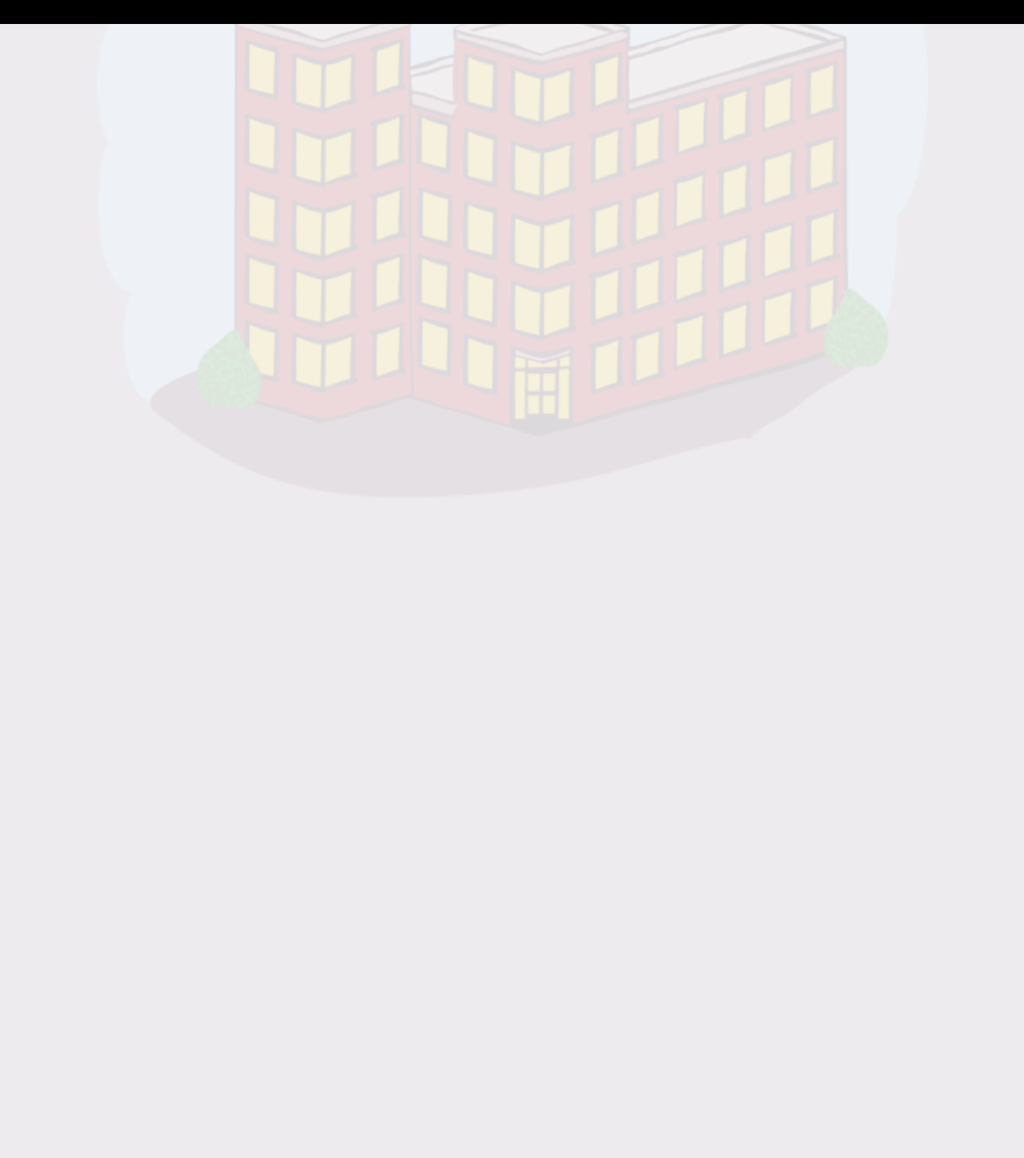
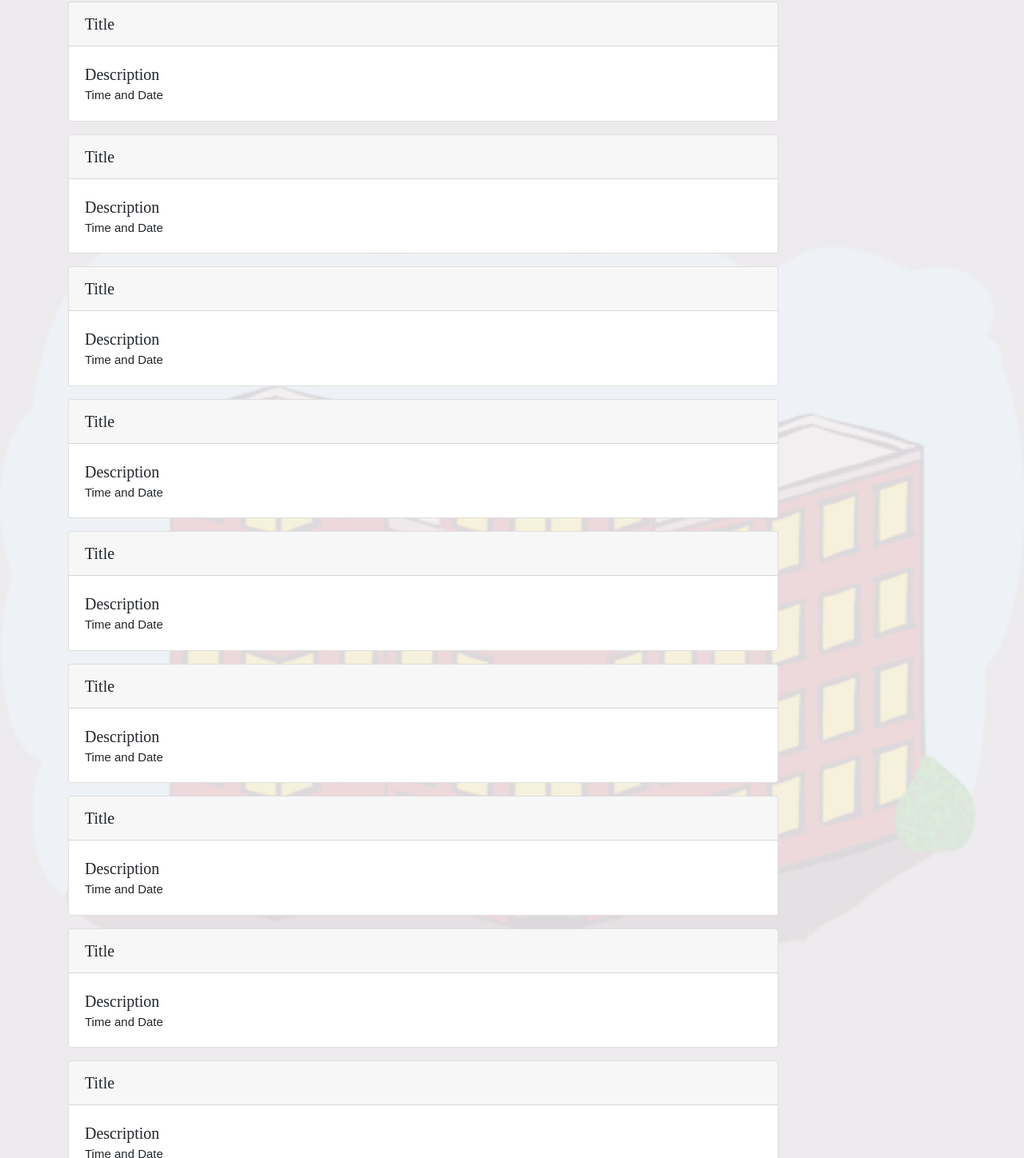
Before and after one commit to RIT3shSapata/WEB_TECH_PROJECT, a React (Create React App) app in the folder frontend/: page /announcement in a window 1280 px wide. Shown: the part 182-1630 px from the top of the page at 80% size. Before the commit the page ends 805 px from the top, so only its background shows below. Built offline with nearby package versions, Linux system fonts and the light colour scheme.

Commit message:
Add files via upload

```diff
--- a/frontend/src/components/announcements.css
+++ b/frontend/src/components/announcements.css
@@ -7,13 +7,15 @@
     padding-bottom: 30px;
     letter-spacing: 5px;
 }
-.column{
-    display: flex;
-    flex-direction: row;
-    padding-left: 40px;
-    flex:1;
-    width: 100%;
-    border:2px solid black;
+.date{
+    font-size: 15px;
+    font-family:'Raleway', sans-serif;
+    text-align: right;
+}
+.description{
+    font-size: 20px;
+    font-family:'Raleway';
+    text-align: left;
 }
 @media (max-width: 800px) {
     .alert {
--- a/frontend/src/components/announcements.js
+++ b/frontend/src/components/announcements.js
@@ -1,32 +1,206 @@
 import React from 'react'
 import './announcements.css';
-function Announcements(){
-    return(
+import { Container, Card } from 'react-bootstrap'
+function Announcements() {
+    return (
         <body>
-            <link rel="stylesheet" href="https://cdn.jsdelivr.net/npm/bootstrap@4.5.3/dist/css/bootstrap.min.css" integrity="sha384-TX8t27EcRE3e/ihU7zmQxVncDAy5uIKz4rEkgIXeMed4M0jlfIDPvg6uqKI2xXr2" crossorigin="anonymous"></link>
+                 <link rel="stylesheet" href="https://maxcdn.bootstrapcdn.com/bootstrap/4.5.0/css/bootstrap.min.css" integrity="sha384-9aIt2nRpC12Uk9gS9baDl411NQApFmC26EwAOH8WgZl5MYYxFfc+NcPb1dKGj7Sk" crossorigin="anonymous"></link>
                 <link rel="preconnect" href="https://fonts.gstatic.com"></link>
-            <link href="https://fonts.googleapis.com/css2?family=Raleway:wght@300&display=swap" rel="stylesheet"></link>
             <div>
                 <div className='justify-content-lg-center'>ANNOUNCEMENTS</div>
-                <div>
-            <div className='column'>
                 </div>
-            <div className='column'>
+                <Container>
+                    <div className="mt-1">
+                    <Card style={{ width: '80%' }}>
+                    <div className="description">
+                        <Card.Header>Title</Card.Header>
                         </div>
-            <div className='column'>
+                        <Card.Body>
+                            <div className="description">
+                <Card.Text>
+                 Description
+                </Card.Text>
                 </div>
-            <div className='column'>
+                <div className="date">
+                <Card.Text>
+                 Time and Date
+                </Card.Text>
                 </div>
-            <div className='column'>
+                </Card.Body>
+                    </Card>
                     </div>
-            <div className='column'>
+                    <div className="mt-3">
+                    <Card style={{ width: '80%' }}>
+                    <div className="description">
+                        <Card.Header>Title</Card.Header>
                         </div>
-            <div className='column'>
+                        <Card.Body>
+                            <div className="description">
+                <Card.Text>
+                 Description
+                </Card.Text>
                 </div>
-            <div className='column'>
+                <div className="date">
+                <Card.Text>
+                 Time and Date
+                </Card.Text>
                 </div>
+                </Card.Body>
+                    </Card>
                     </div>
+                    <div className="mt-3">
+                    <Card style={{ width: '80%' }}>
+                    <div className="description">
+                        <Card.Header>Title</Card.Header>
                         </div>
+                        <Card.Body>
+                            <div className="description">
+                <Card.Text>
+                 Description
+                </Card.Text>
+                </div>
+                <div className="date">
+                <Card.Text>
+                 Time and Date
+                </Card.Text>
+                </div>
+                </Card.Body>
+                    </Card>
+                    </div>
+                    <div className="mt-3">
+                    <Card style={{ width: '80%' }}>
+                    <div className="description">
+                        <Card.Header>Title</Card.Header>
+                        </div>
+                        <Card.Body>
+                            <div className="description">
+                <Card.Text>
+                 Description
+                </Card.Text>
+                </div>
+                <div className="date">
+                <Card.Text>
+                 Time and Date
+                </Card.Text>
+                </div>
+                </Card.Body>
+                    </Card>
+                    </div>
+                    <div className="mt-3">
+                    <Card style={{ width: '80%' }}>
+                    <div className="description">
+                        <Card.Header>Title</Card.Header>
+                        </div>
+                        <Card.Body>
+                            <div className="description">
+                <Card.Text>
+                 Description
+                </Card.Text>
+                </div>
+                <div className="date">
+                <Card.Text>
+                 Time and Date
+                </Card.Text>
+                </div>
+                </Card.Body>
+                    </Card>
+                    </div>
+                    <div className="mt-3">
+                    <Card style={{ width: '80%' }}>
+                    <div className="description">
+                        <Card.Header>Title</Card.Header>
+                        </div>
+                        <Card.Body>
+                            <div className="description">
+                <Card.Text>
+                 Description
+                </Card.Text>
+                </div>
+                <div className="date">
+                <Card.Text>
+                 Time and Date
+                </Card.Text>
+                </div>
+                </Card.Body>
+                    </Card>
+                    </div>
+                    <div className="mt-3">
+                    <Card style={{ width: '80%' }}>
+                    <div className="description">
+                        <Card.Header>Title</Card.Header>
+                        </div>
+                        <Card.Body>
+                            <div className="description">
+                <Card.Text>
+                 Description
+                </Card.Text>
+                </div>
+                <div className="date">
+                <Card.Text>
+                 Time and Date
+                </Card.Text>
+                </div>
+                </Card.Body>
+                    </Card>
+                    </div>
+                    <div className="mt-3">
+                    <Card style={{ width: '80%' }}>
+                    <div className="description">
+                        <Card.Header>Title</Card.Header>
+                        </div>
+                        <Card.Body>
+                            <div className="description">
+                <Card.Text>
+                 Description
+                </Card.Text>
+                </div>
+                <div className="date">
+                <Card.Text>
+                 Time and Date
+                </Card.Text>
+                </div>
+                </Card.Body>
+                    </Card>
+                    </div>
+                    <div className="mt-3">
+                    <Card style={{ width: '80%' }}>
+                    <div className="description">
+                        <Card.Header>Title</Card.Header>
+                        </div>
+                        <Card.Body>
+                            <div className="description">
+                <Card.Text>
+                 Description
+                </Card.Text>
+                </div>
+                <div className="date">
+                <Card.Text>
+                 Time and Date
+                </Card.Text>
+                </div>
+                </Card.Body>
+                    </Card>
+                    </div>
+                    <div className="mt-3">
+                    <Card style={{ width: '80%' }}>
+                    <div className="description">
+                        <Card.Header>Title</Card.Header>
+                        </div>
+                        <Card.Body>
+                            <div className="description">
+                <Card.Text>
+                 Description
+                </Card.Text>
+                </div>
+                <div className="date">
+                <Card.Text>
+                 Time and Date
+                </Card.Text>
+                </div>
+                </Card.Body>
+                    </Card>
+                    </div>
+                </Container>
                 </body>
     );
 }
```
Lines whose indentation alone changed are shown as unchanged.
